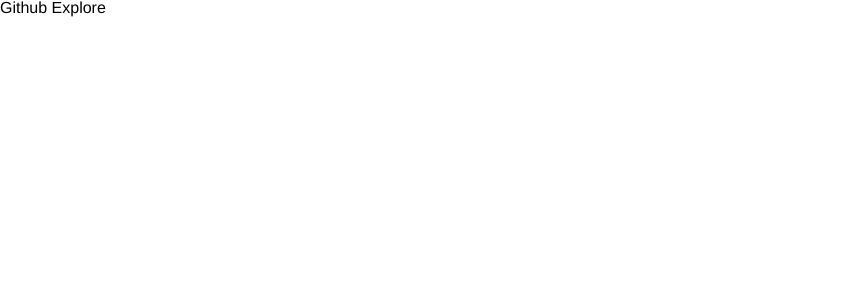
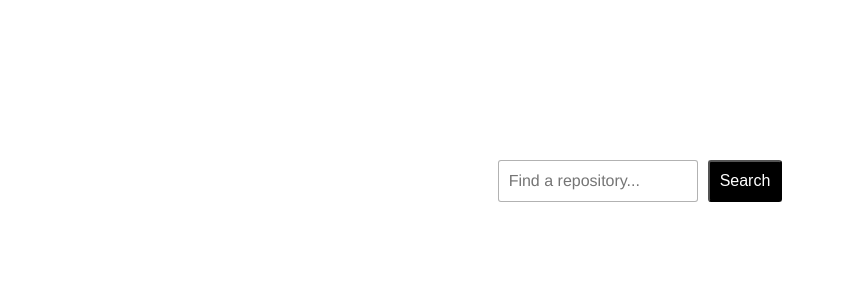
Before and after one commit to koz/github-repo-search, a React app: page / in a window 1280 px wide. Shown: the top 300 px of the page, without its empty margins (0-845 px from the left). Built offline with nearby package versions, Linux system fonts and the light colour scheme.

Commit message:
Add Home page component

```diff
--- a/src/Routes.js
+++ b/src/Routes.js
@@ -1,10 +1,13 @@
 import React from 'react';
 import { Switch, Route } from 'react-router-dom';
+import Home from './pages/Home';
 
 const Router = () => (
   <Switch>
     <Route path="/:repo">Details</Route>
-    <Route path="/">Github Explore</Route>
+    <Route path="/">
+      <Home />
+    </Route>
   </Switch>
 );
 
--- /dev/null
+++ b/src/pages/Home/index.js
@@ -0,0 +1,21 @@
+import React from 'react';
+import styled from 'styled-components';
+import SearchForm from '../../components/SearchForm';
+
+const StyledContainer = styled.div`
+  display: flex;
+  align-items: center;
+  justify-content: center;
+`;
+
+const StyledSearchForm = styled(SearchForm)`
+  margin-top: 20vh;
+`;
+
+const Home = () => (
+  <StyledContainer>
+    <StyledSearchForm />
+  </StyledContainer>
+);
+
+export default Home;
```
